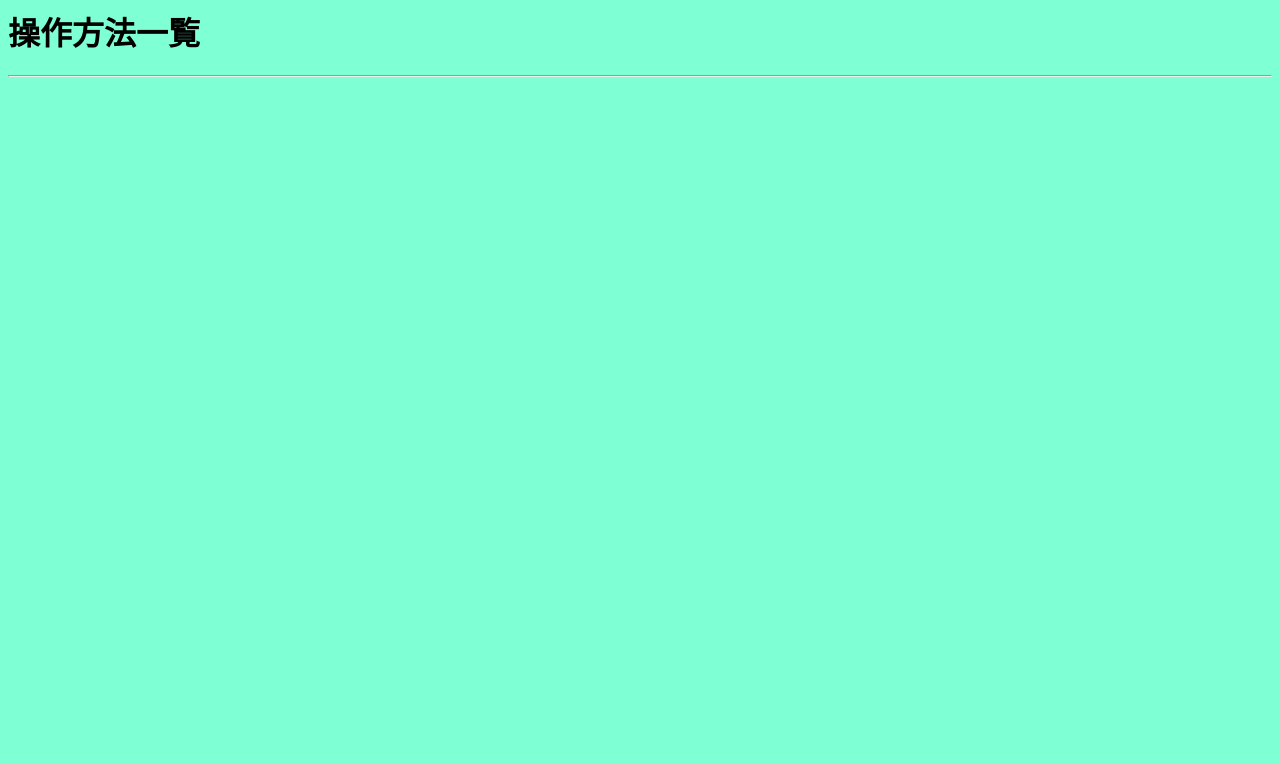
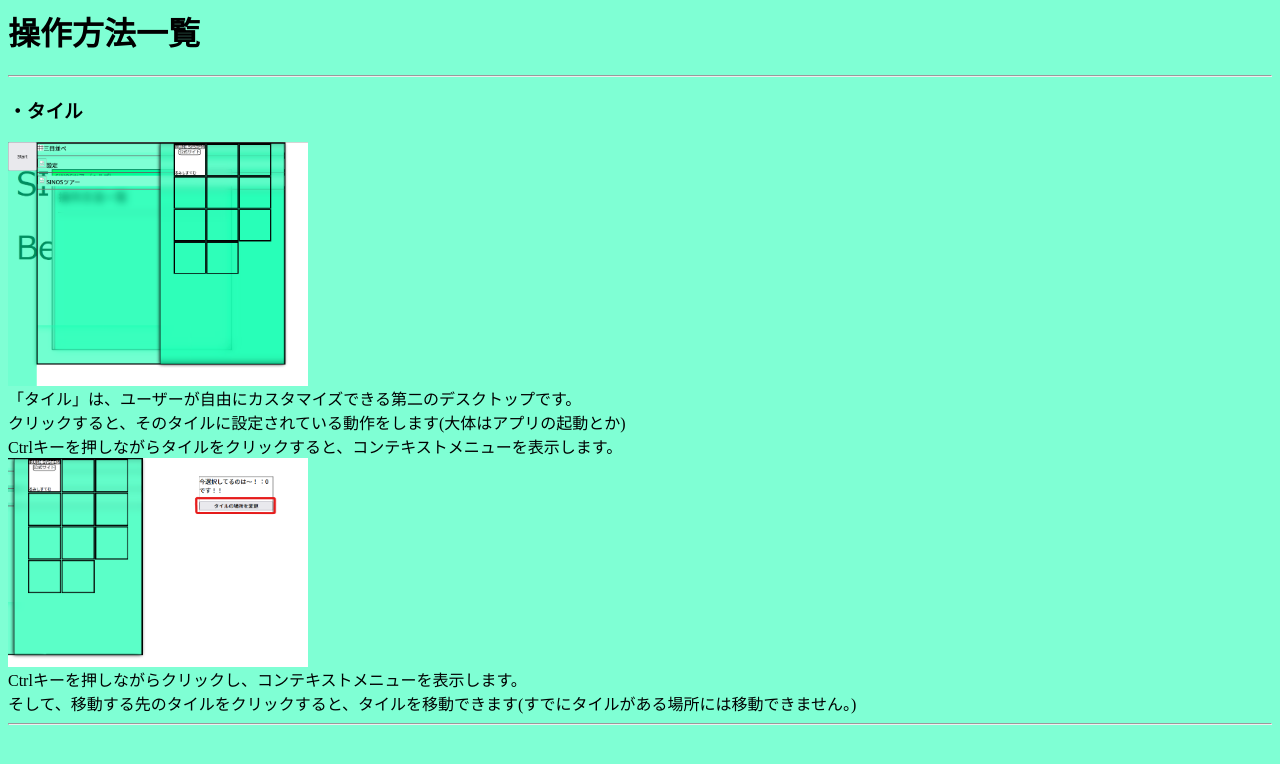
Before and after one commit to SINtyanneru/SINOS, an Electron app: page ETC/Tours/HTML/Control_help.html in a window 1280 px wide. Drawn offline with Linux system fonts and the light colour scheme.

Commit message:
ツアーを作成 2

```diff
--- a/ETC/Tours/HTML/Control_help.html
+++ b/ETC/Tours/HTML/Control_help.html
@@ -6,5 +6,15 @@
 	<BODY style="background-color: aquamarine;">
 		<H1>操作方法一覧</H1>
 		<HR>
+		<!--タイル-->
+		<H3>・タイル</H3>
+		<IMG src="./Asset/Tile.png" width="300"><BR>
+		「タイル」は、ユーザーが自由にカスタマイズできる第二のデスクトップです。<BR>
+		クリックすると、そのタイルに設定されている動作をします(大体はアプリの起動とか)<BR>
+		Ctrlキーを押しながらタイルをクリックすると、コンテキストメニューを表示します。<BR>
+		<IMG src="./Asset/Tile_Context.png" width="300"><BR>
+		Ctrlキーを押しながらクリックし、コンテキストメニューを表示します。<BR>
+		そして、移動する先のタイルをクリックすると、タイルを移動できます(すでにタイルがある場所には移動できません。)<BR>
+		<HR>
 	</BODY>
 </HTML>
```
Also changed, not shown: ETC/Tours/HTML/Asset/Tile.png (added), ETC/Tours/HTML/Asset/Tile_Context.png (added).
